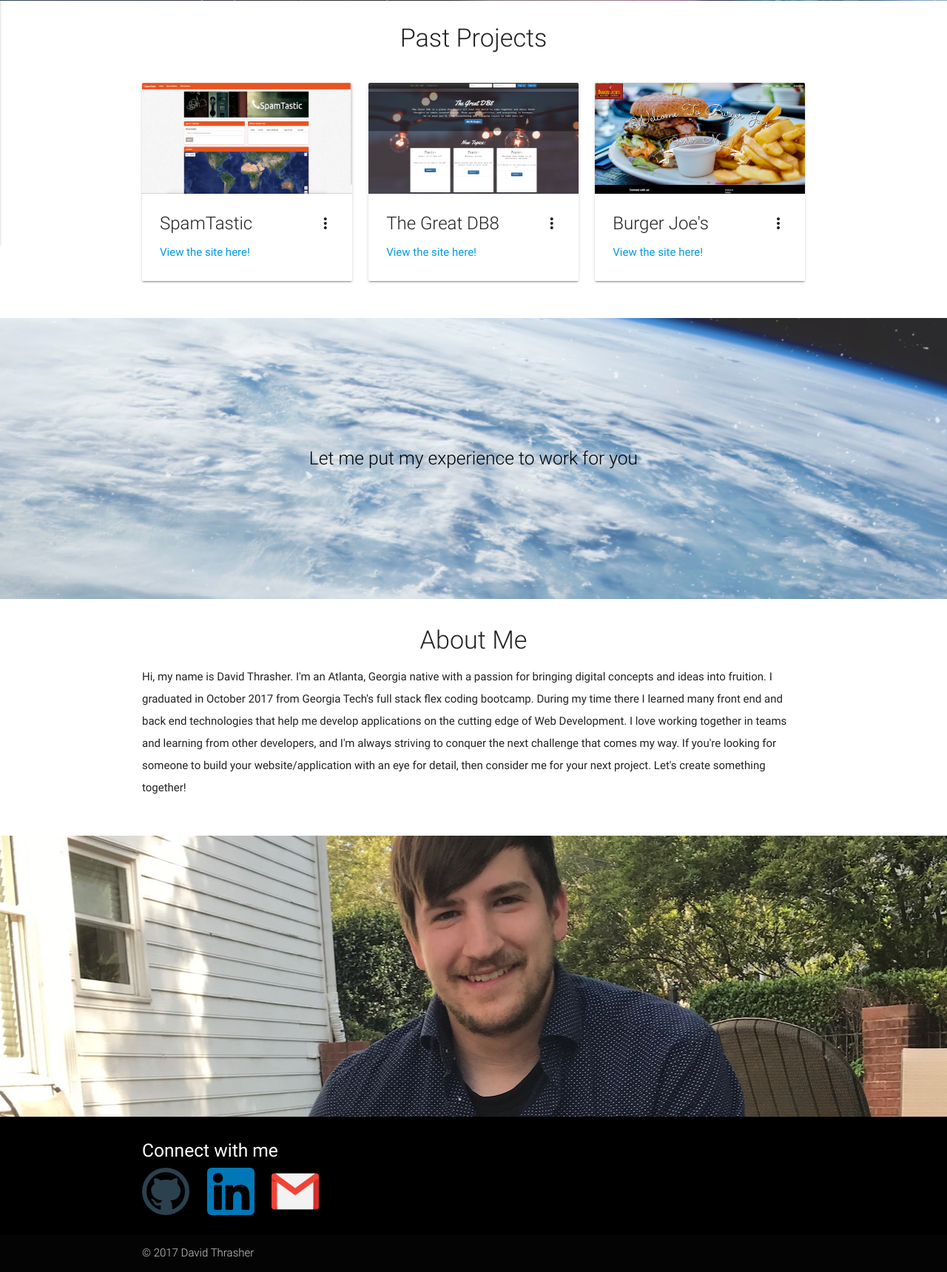
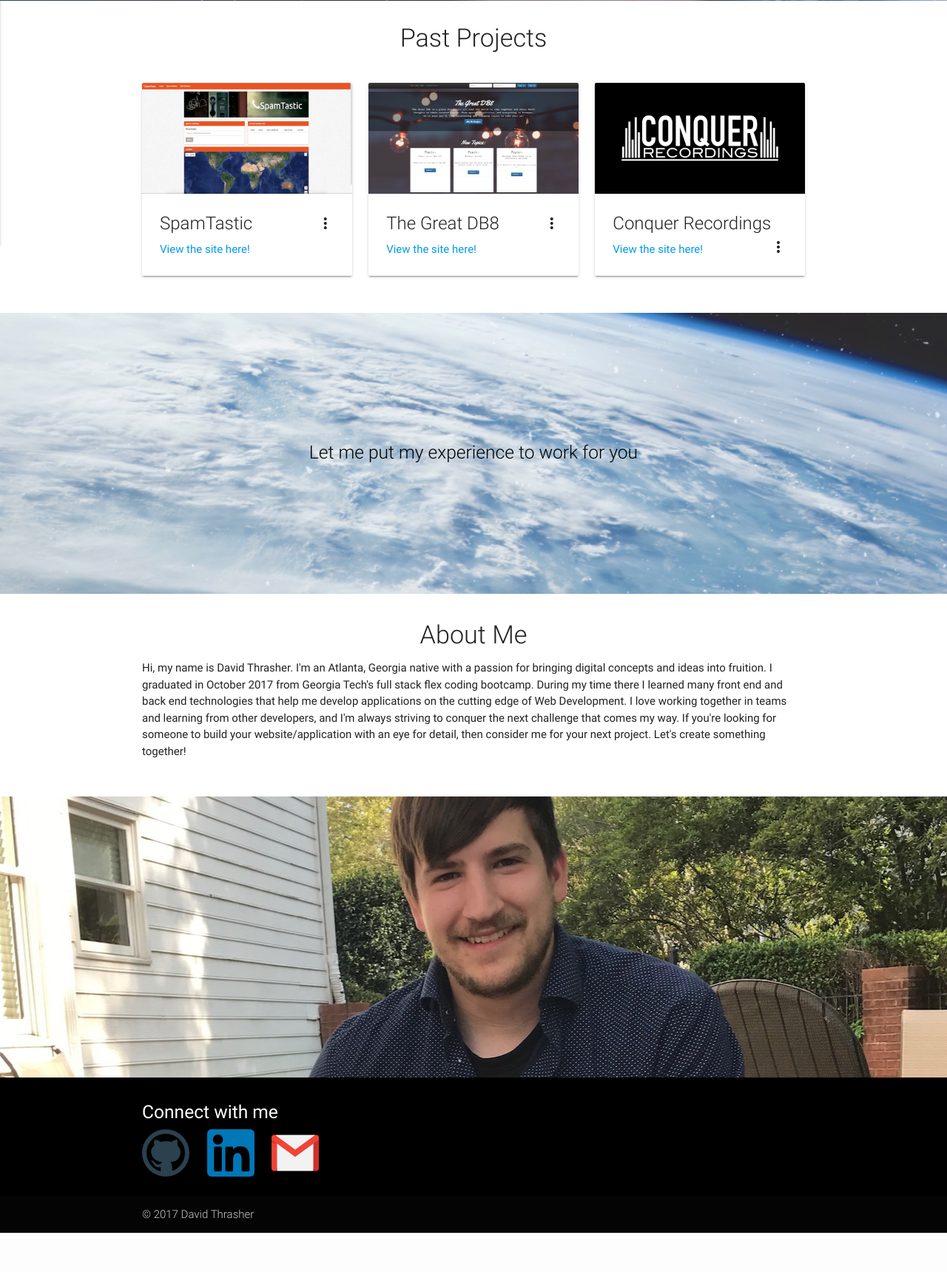
Before and after one commit to davidthrasher/ProfessionalPortfolio, a PHP site: page /index.html in a window 1280 px wide. Shown: the part 529-2249 px from the top of the page at 74% size. After the commit the page ends 2196 px from the top, so only its background shows below. Run offline with PHP 8.4, Linux system fonts and the light colour scheme; some libraries are stand-ins or nearby versions.

Commit message:
Added Conquer Recordings

```diff
--- a/assets/css/style.css
+++ b/assets/css/style.css
@@ -27,13 +27,8 @@ nav {
 nav .brand-logo {
   color: #444;
 }*/
-
-p {
-  line-height: 2rem;
-}
-
 .button-collapse {
-  color: #26a69a;
+  color: #00695c;
 }
 
 .parallax-container {
--- a/index.html
+++ b/index.html
@@ -69,7 +69,7 @@
       <div class="col s12 m12 l4">
         <div class="card">
           <div class="card-image waves-effect waves-block waves-light">
-            <img class="portphotos" class="activator" src="assets/images/spam.png">
+            <img class="activator" src="assets/images/spam.png">
           </div>
           <div class="card-content">
             <span class="card-title activator grey-text text-darken-4">SpamTastic<i class="material-icons right">more_vert</i></span>
@@ -91,7 +91,7 @@
       <div class="col s12 m12 l4">
         <div class="card">
           <div class="card-image waves-effect waves-block waves-light">
-            <img class="portphotos" class="activator" src="assets/images/debate.png">
+            <img class="activator" src="assets/images/debate.png">
           </div>
           <div class="card-content">
             <span class="card-title activator grey-text text-darken-4">The Great DB8<i class="material-icons right">more_vert</i></span>
@@ -114,15 +114,21 @@
       <div class="col s12 m12 l4">
         <div class="card">
           <div class="card-image waves-effect waves-block waves-light">
-            <img class="portphotos" class="activator" src="assets/images/burger.png">
+            <img class="activator" src="assets/images/conquer.png">
           </div>
           <div class="card-content">
-            <span class="card-title activator grey-text text-darken-4">Burger Joe's<i class="material-icons right">more_vert</i></span>
-            <p><a target="_blank" href="https://github.com/davidthrasher">View the site here!</a></p>
+            <span class="card-title activator grey-text text-darken-4">Conquer Recordings<i class="material-icons right">more_vert</i></span>
+            <p><a target="_blank" href="https://conquerrecordings.herokuapp.com">View the site here!</a></p>
           </div>
           <div class="card-reveal">
-            <span class="card-title grey-text text-darken-4">Burger Joe's<i class="material-icons right">close</i></span>
-            <p>Burger Joe's is a react application created for a local restaurant by that name. It is still currently under contstruction! Keep an eye out for its completion soon!</p>
+            <span class="card-title grey-text text-darken-4">Conquer Recordings<i class="material-icons right">close</i></span>
+            <p>This is a website I created for my client's recording studio, Conquer Recordings. It was created with HTML, CSS, JavaScript, and the Materialize design framework.
+              It uses Javascript to control waypoint navigation on the page, to update a dynamic footer copyright date,
+              to capture user data from a contact form that then sends it to the client via an SMTP relay, as well as to create a dynamic slide show of images on the home page. I also designed a separate store page for the client using
+            PayPal buttons that process a payment and immediately direct the user to an automatic download of a product once payment has been completed. </p>
+            <br>
+            <br>
+            View it in action here:</p><a target="_blank" href= "https://conquerrecordings.herokuapp.com"/>Conquer Recordings</a>
           </div>
         </div>
       </div>
```
Also changed, not shown: assets/images/conquer.png (added), assets/images/navback.png (deleted).
